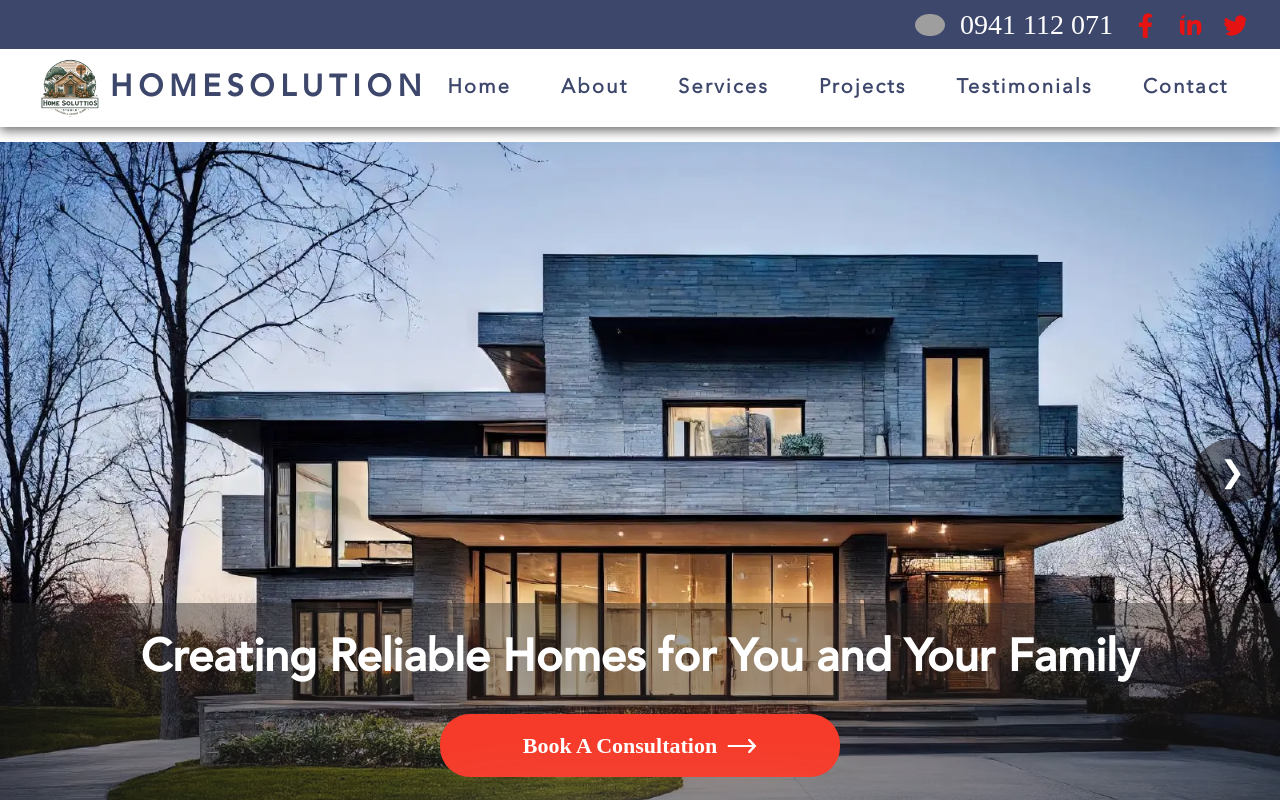
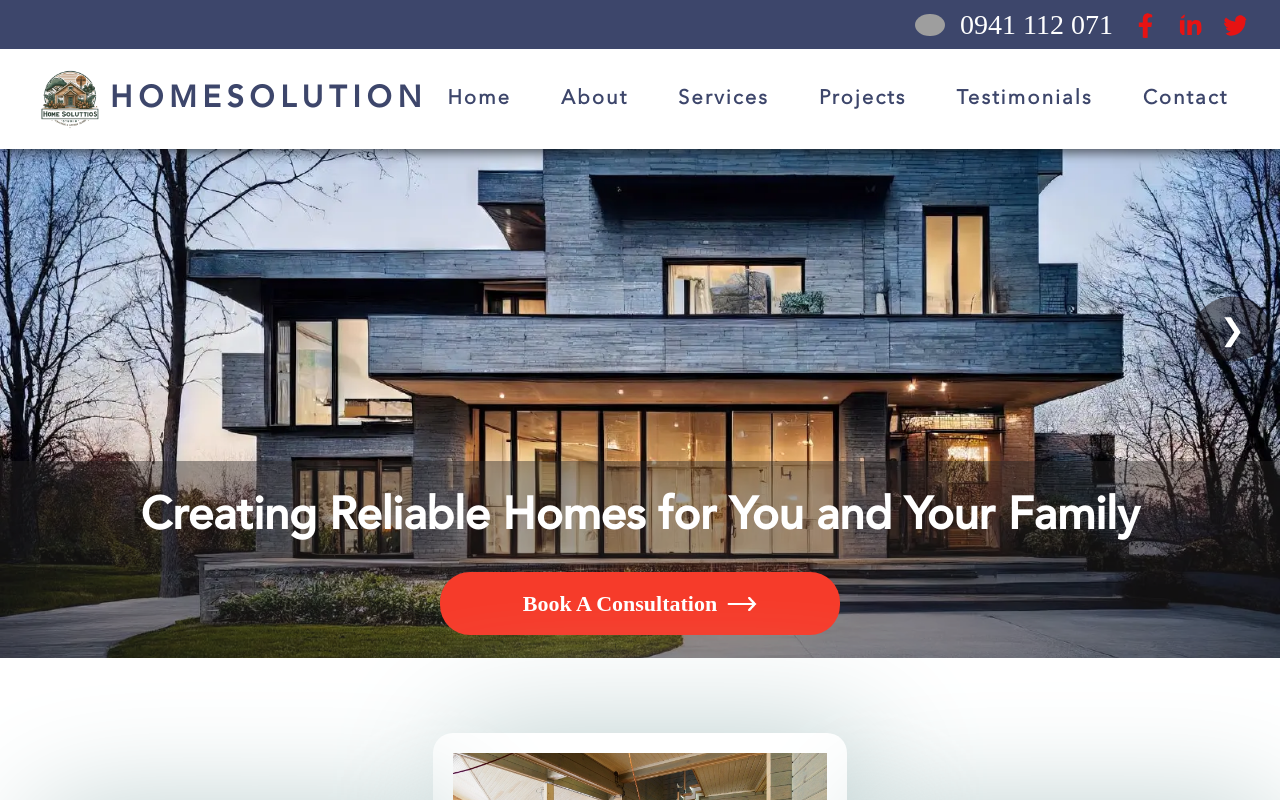
Before and after one commit to ChinmayaKumarJagadev/HomeSolution, a Next.js app: page /about in a window 1280 px wide. Shown: the top 800 px of the page. Built offline with nearby package versions, Linux system fonts and the light colour scheme; grey boxes are pictures that could not be loaded; a web font is replaced by a local one.

Commit message:
fix new changes

```diff
--- a/src/styles/header.module.css
+++ b/src/styles/header.module.css
@@ -12,7 +12,8 @@
   /* justify-content: space-between; */
   align-items: center;
   padding: 0 2rem;
-  /* height: 100px; */
+  height: 100px;
+  width: 100%;
 }
 
 .logo a {
@@ -195,3 +196,9 @@
     overflow: auto;
   } */
 }
+
+@media screen and (max-width: 1200px) {
+  .header_text {
+    display: none;
+  }
+}
--- a/src/styles/hero.module.css
+++ b/src/styles/hero.module.css
@@ -2,7 +2,7 @@
   height: calc(100vh - 142px);
   overflow-x: hidden;
   width: 100%;
-  margin-top: 142px;
+  /* margin-top: 142px; */
   position: relative;
 }
 .carouselItem {
```
